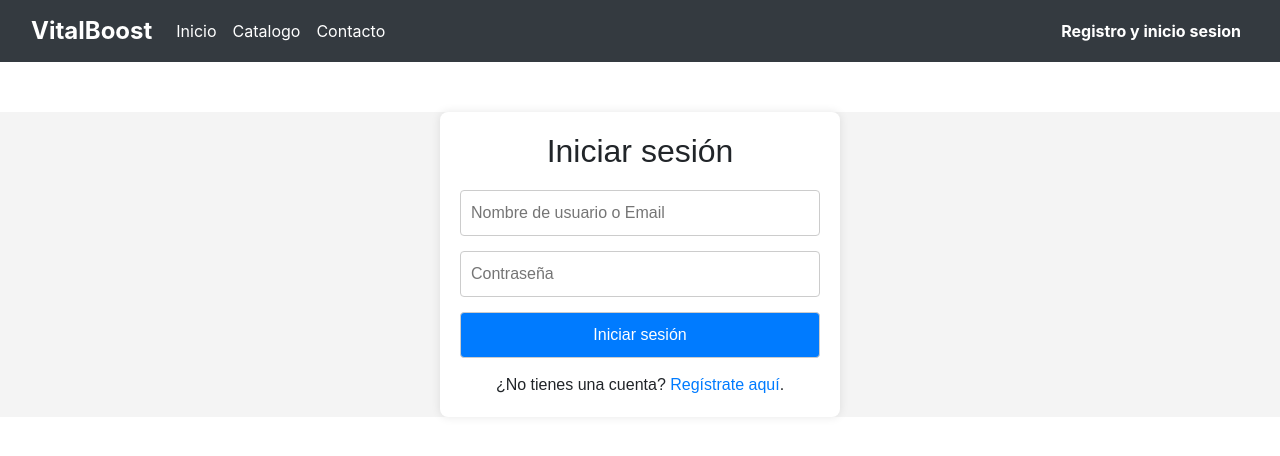
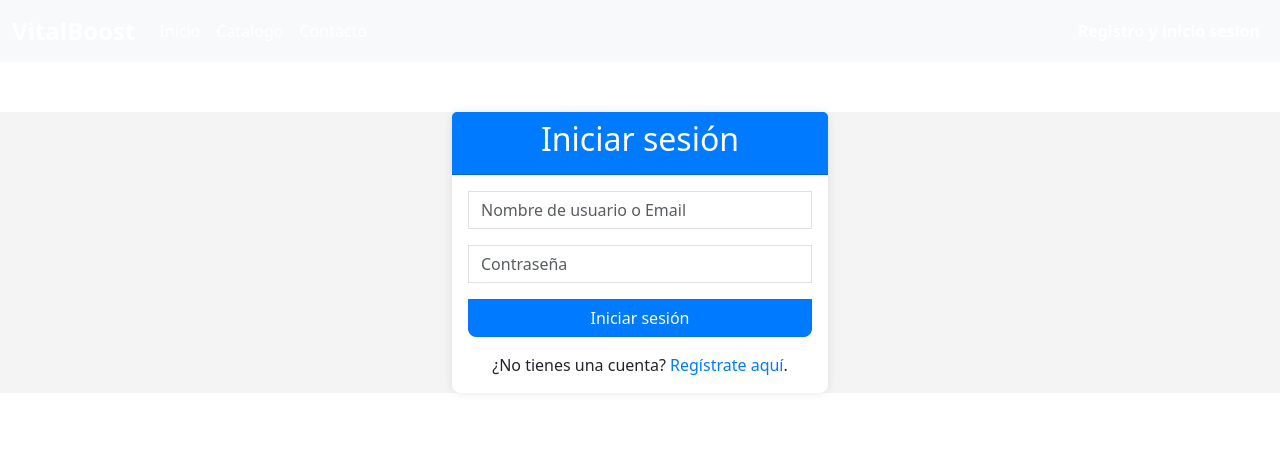
Before and after one commit to danielmoralesferrando/proyecto-ed-lm, an Angular app: page /login in a window 1280 px wide. Shown: the top 456 px of the page. Built offline with nearby package versions, Linux system fonts and the light colour scheme.

Commit message:
html de login y de registro

```diff
--- a/src/app/component/login/login.component.html
+++ b/src/app/component/login/login.component.html
@@ -4,42 +4,32 @@
     <meta charset="UTF-8">
     <meta name="viewport" content="width=device-width, initial-scale=1.0">
     <title>Iniciar sesión</title>
+    <link href="https://cdn.jsdelivr.net/npm/bootstrap@5.3.0-alpha1/dist/css/bootstrap.min.css" rel="stylesheet">
     <style>
         body {
-            font-family: Arial, sans-serif;
-            margin: 0;
-            padding: 0;
             background-color: #f4f4f4;
         }
         .container {
             max-width: 400px;
-            margin: 50px auto;
-            background-color: #fff;
-            padding: 20px;
+            margin-top: 50px;
+        }
+        .card {
+            border: none;
             border-radius: 8px;
             box-shadow: 0 0 10px rgba(0, 0, 0, 0.1);
         }
-        h2 {
-            text-align: center;
-            margin-bottom: 20px;
-        }
-        input[type="text"],
-        input[type="password"],
-        input[type="submit"] {
-            width: 100%;
-            padding: 10px;
-            margin-bottom: 15px;
-            border: 1px solid #ccc;
-            border-radius: 4px;
-            box-sizing: border-box;
-        }
-        input[type="submit"] {
+        .card-header {
             background-color: #007bff;
             color: #fff;
-            cursor: pointer;
+            border-radius: 8px 8px 0 0;
         }
-        input[type="submit"]:hover {
-            background-color: #0056b3;
+        .login-form input[type="text"],
+        .login-form input[type="password"] {
+            border-radius: 0;
+        }
+        .login-form input[type="submit"] {
+            background-color: #007bff;
+            border-radius: 0 0 8px 8px;
         }
         .register-link {
             text-align: center;
@@ -55,15 +45,28 @@
 </head>
 <body>
     <div class="container">
-        <h2>Iniciar sesión</h2>
-        <form action="procesar_login.php" method="post">
-            <input type="text" name="username_email" placeholder="Nombre de usuario o Email" required>
-            <input type="password" name="password" placeholder="Contraseña" required>
-            <input type="submit" value="Iniciar sesión">
-        </form>
-        <div class="register-link">
-            ¿No tienes una cuenta? <a href="registro.component.html">Regístrate aquí</a>.
+        <div class="card">
+            <div class="card-header">
+                <h2 class="text-center">Iniciar sesión</h2>
+            </div>
+            <div class="card-body">
+                <form class="login-form">
+                    <div class="mb-3">
+                        <input type="text" class="form-control" id="username_email" placeholder="Nombre de usuario o Email" required>
+                    </div>
+                    <div class="mb-3">
+                        <input type="password" class="form-control" id="password" placeholder="Contraseña" required>
+                    </div>
+                    <div class="d-grid">
+                        <input type="submit" class="btn btn-primary btn-block" value="Iniciar sesión">
+                    </div>
+                </form>
+                <div class="register-link mt-3">
+                    ¿No tienes una cuenta? <a href="registro.component.html">Regístrate aquí</a>.
+                </div>
+            </div>
         </div>
     </div>
+    <script src="https://cdn.jsdelivr.net/npm/bootstrap@5.3.0-alpha1/dist/js/bootstrap.bundle.min.js"></script>
 </body>
 </html>
--- a/src/app/component/registro/registro.component.html
+++ b/src/app/component/registro/registro.component.html
@@ -4,43 +4,33 @@
     <meta charset="UTF-8">
     <meta name="viewport" content="width=device-width, initial-scale=1.0">
     <title>Registro de Usuario</title>
+    <link href="https://cdn.jsdelivr.net/npm/bootstrap@5.3.0-alpha1/dist/css/bootstrap.min.css" rel="stylesheet">
     <style>
         body {
-            font-family: Arial, sans-serif;
-            margin: 0;
-            padding: 0;
             background-color: #f4f4f4;
         }
         .container {
             max-width: 400px;
-            margin: 50px auto;
-            background-color: #fff;
-            padding: 20px;
+            margin-top: 50px;
+        }
+        .card {
+            border: none;
             border-radius: 8px;
             box-shadow: 0 0 10px rgba(0, 0, 0, 0.1);
         }
-        h2 {
-            text-align: center;
-            margin-bottom: 20px;
-        }
-        input[type="text"],
-        input[type="email"],
-        input[type="password"],
-        input[type="submit"] {
-            width: 100%;
-            padding: 10px;
-            margin-bottom: 15px;
-            border: 1px solid #ccc;
-            border-radius: 4px;
-            box-sizing: border-box;
-        }
-        input[type="submit"] {
+        .card-header {
             background-color: #007bff;
             color: #fff;
-            cursor: pointer;
+            border-radius: 8px 8px 0 0;
         }
-        input[type="submit"]:hover {
-            background-color: #0056b3;
+        .register-form input[type="text"],
+        .register-form input[type="email"],
+        .register-form input[type="password"] {
+            border-radius: 0;
+        }
+        .register-form input[type="submit"] {
+            background-color: #007bff;
+            border-radius: 0 0 8px 8px;
         }
         .login-link {
             text-align: center;
@@ -56,18 +46,38 @@
 </head>
 <body>
     <div class="container">
-        <h2>Registro de Usuario</h2>
-        <form action="procesar_registro.php" method="post">
-            <input type="text" name="nombre" placeholder="Nombre" required>
-            <input type="text" name="apellido" placeholder="Apellido" required>
-            <input type="email" name="email" placeholder="Correo electrónico" required>
-            <input type="text" name="username" placeholder="Nombre de usuario" required>
-            <input type="password" name="password" placeholder="Contraseña" required>
-            <input type="submit" value="Registrarse">
-        </form>
-        <div class="login-link">
-            ¿Ya tienes una cuenta? <a href="login.component.html">Inicia sesión aquí</a>.
+        <div class="card">
+            <div class="card-header">
+                <h2 class="text-center">Registro de Usuario</h2>
+            </div>
+            <div class="card-body">
+                <form class="register-form">
+                    <div class="mb-3">
+                        <input type="text" class="form-control" id="nombre" placeholder="Nombre" required>
+                    </div>
+                    <div class="mb-3">
+                        <input type="text" class="form-control" id="apellido" placeholder="Apellido" required>
+                    </div>
+                    <div class="mb-3">
+                        <input type="email" class="form-control" id="email" placeholder="Correo electrónico" required>
+                    </div>
+                    <div class="mb-3">
+                        <input type="text" class="form-control" id="username" placeholder="Nombre de usuario" required>
+                    </div>
+                    <div class="mb-3">
+                        <input type="password" class="form-control" id="password" placeholder="Contraseña" required>
+                    </div>
+                    <div class="d-grid">
+                        <input type="submit" class="btn btn-primary btn-block" value="Registrarse">
+                    </div>
+                </form>
+                <div class="login-link mt-3">
+                    ¿Ya tienes una cuenta? <a href="login.component.html">Inicia sesión aquí</a>.
+                </div>
+            </div>
         </div>
     </div>
+
+    <script src="https://cdn.jsdelivr.net/npm/bootstrap@5.3.0-alpha1/dist/js/bootstrap.bundle.min.js"></script>
 </body>
 </html>
```
